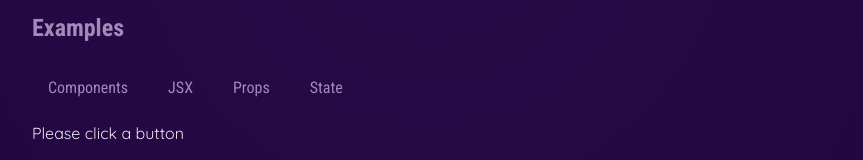
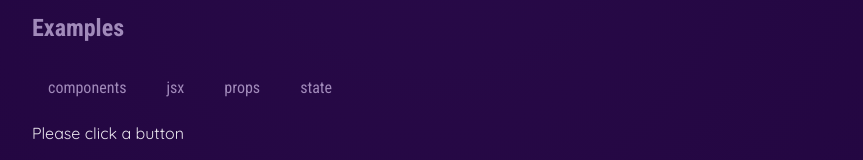
Before and after one commit to devYuraKim/react-max, a React (Vite) app in the folder 03ReactEssentials/: page / in a window 1280 px wide. Shown: the part 737-897 px from the top of the page, without its empty margins (208-1071 px from the left). Built offline with nearby package versions, Linux system fonts and the light colour scheme.

Commit message:
access object properties w/ bracket notation

```diff
--- a/03ReactEssentials/src/App.jsx
+++ b/03ReactEssentials/src/App.jsx
@@ -2,13 +2,13 @@
 import CoreConcepts from "./components/CoreConcepts";
 import TabButton from "./components/TabButton";
 import { useState } from "react";
+import { EXAMPLES } from "./data";
 
 function App() {
   const [tabContent, setTabContent] = useState("Please click a button");
 
   function handleClick(input) {
-    setTabContent(input);
-    console.log(input);
+    setTabContent(EXAMPLES[input].description);
 
     // == resolve setState lagging problem by directly capturing value
     // const newTabContent = input;
@@ -30,10 +30,10 @@
         <section id="examples">
           <h2>Examples</h2>
           <menu>
-            <TabButton onClick={handleClick}>Components</TabButton>
-            <TabButton onClick={handleClick}>JSX</TabButton>
-            <TabButton onClick={handleClick}>Props</TabButton>
-            <TabButton onClick={handleClick}>State</TabButton>
+            <TabButton onClick={handleClick}>components</TabButton>
+            <TabButton onClick={handleClick}>jsx</TabButton>
+            <TabButton onClick={handleClick}>props</TabButton>
+            <TabButton onClick={handleClick}>state</TabButton>
           </menu>
           {tabContent}
         </section>
--- a/03ReactEssentials/src/data.js
+++ b/03ReactEssentials/src/data.js
@@ -29,3 +29,54 @@
       "React-managed data which, when changed, causes the component to re-render & the UI to update.",
   },
 ];
+
+export const EXAMPLES = {
+  components: {
+    title: "Components",
+    description:
+      "Components are the building blocks of React applications. A component is a self-contained module (HTML + optional CSS + JS) that renders some output.",
+    code: `
+function Welcome() {
+  return <h1>Hello, World!</h1>;
+}`,
+  },
+  jsx: {
+    title: "JSX",
+    description:
+      "JSX is a syntax extension to JavaScript. It is similar to a template language, but it has full power of JavaScript (e.g., it may output dynamic content).",
+    code: `
+<div>
+  <h1>Welcome {userName}</h1>
+  <p>Time to learn React!</p>
+</div>`,
+  },
+  props: {
+    title: "Props",
+    description:
+      "Components accept arbitrary inputs called props. They are like function arguments.",
+    code: `
+function Welcome(props) {
+  return <h1>Hello, {props.name}</h1>;
+}`,
+  },
+  state: {
+    title: "State",
+    description:
+      "State allows React components to change their output over time in response to user actions, network responses, and anything else.",
+    code: `
+function Counter() {
+  const [isVisible, setIsVisible] = useState(false);
+
+  function handleClick() {
+    setIsVisible(true);
+  }
+
+  return (
+    <div>
+      <button onClick={handleClick}>Show Details</button>
+      {isVisible && <p>Amazing details!</p>}
+    </div>
+  );
+}`,
+  },
+};
```
